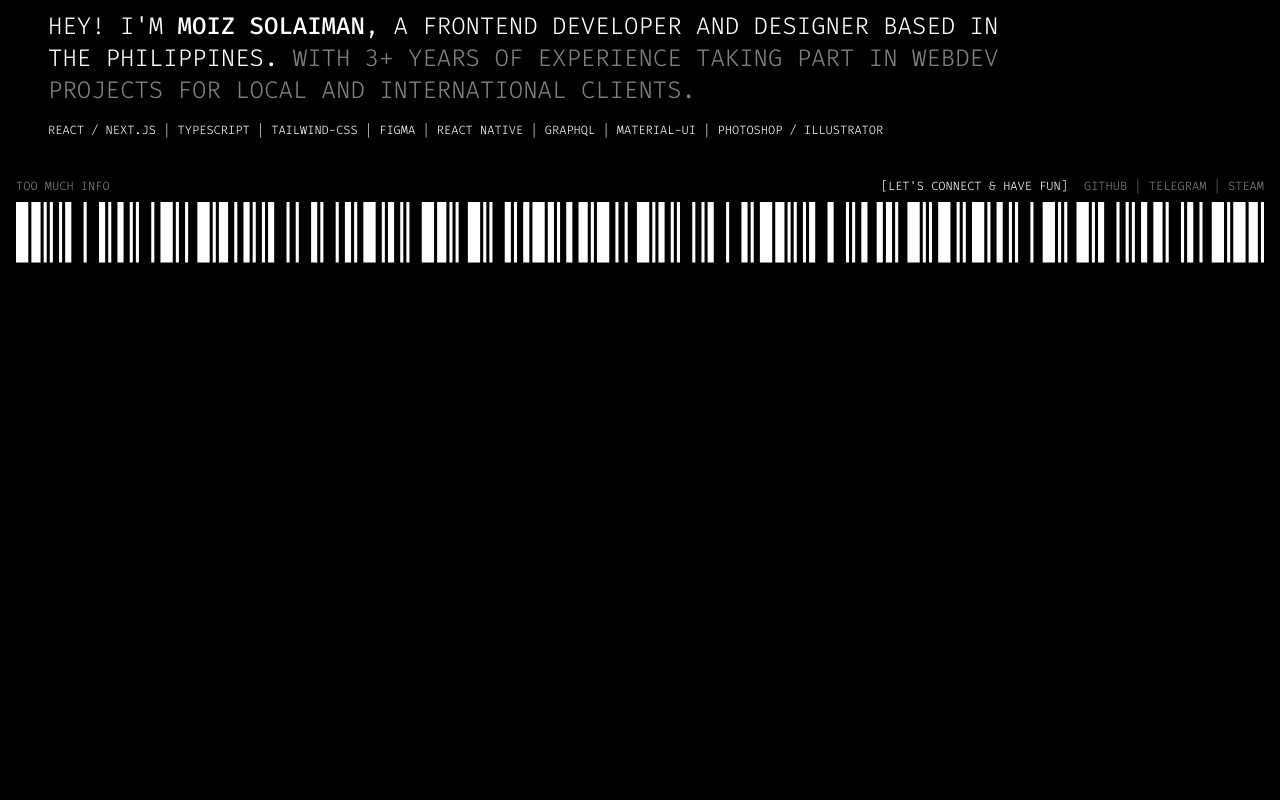
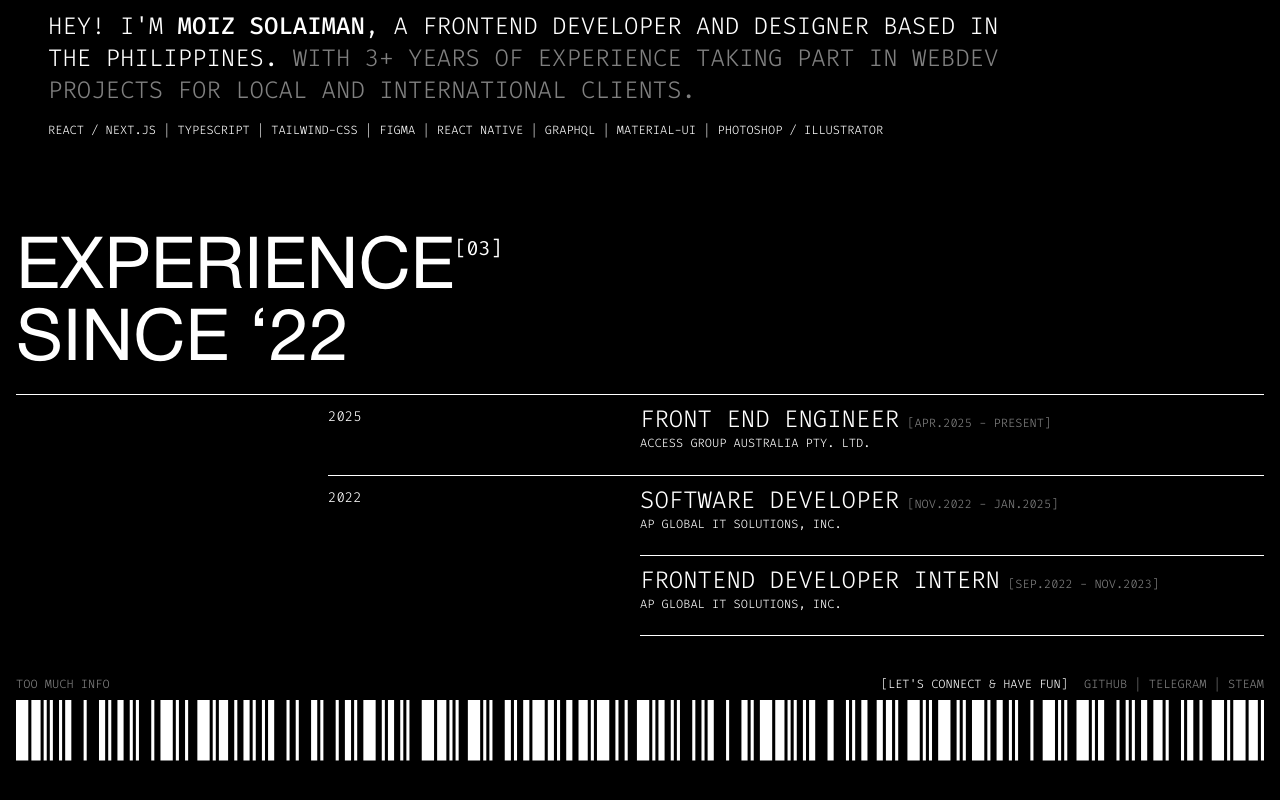
Before and after one commit to amsolaiman/my-portfolio-website-new, a Next.js app: page / in a window 1280 px wide. Shown: the part 886-1686 px from the top of the page. Built offline with nearby package versions, Linux system fonts and the light colour scheme.

Commit message:
feat: add experience section & data (#25)
* chore: update lint rule for `noArrayIndexKey` to warn

* chore: install date-fns

* feat: add experience section & data

```diff
--- a/biome.json
+++ b/biome.json
@@ -19,7 +19,8 @@
     "rules": {
       "recommended": true,
       "suspicious": {
-        "noUnknownAtRules": "off"
+        "noUnknownAtRules": "off",
+        "noArrayIndexKey": "warn"
       }
     },
     "domains": {
--- a/package.json
+++ b/package.json
@@ -17,6 +17,7 @@
   },
   "dependencies": {
     "clsx": "^2.1.1",
+    "date-fns": "^4.1.0",
     "lenis": "^1.3.15",
     "next": "16.0.1",
     "react": "19.2.0",
--- /dev/null
+++ b/src/_store/experience.ts
@@ -0,0 +1,41 @@
+// ----------------------------------------------------------------------
+
+export interface IExperience {
+  title: string;
+  startDate: Date;
+  endDate: Date | null;
+  isCurrent: boolean;
+  employer: string;
+  employerLink: string | null;
+}
+
+// ----------------------------------------------------------------------
+
+const experience: IExperience[] = [
+  {
+    title: "Frontend Developer Intern",
+    startDate: new Date(2022, 8, 5),
+    endDate: new Date(2023, 10, 28),
+    isCurrent: false,
+    employer: "AP Global IT Solutions, Inc.",
+    employerLink: "https://www.apgitsolutions.com/",
+  },
+  {
+    title: "Software Developer",
+    startDate: new Date(2022, 10, 29),
+    endDate: new Date(2025, 0, 7),
+    isCurrent: false,
+    employer: "AP Global IT Solutions, Inc.",
+    employerLink: "https://www.apgitsolutions.com/",
+  },
+  {
+    title: "Front End Engineer",
+    startDate: new Date(2025, 3, 2),
+    endDate: null,
+    isCurrent: true,
+    employer: "Access Group Australia Pty. Ltd.",
+    employerLink: "https://www.accessgroup.net.au/",
+  },
+];
+
+export default experience;
--- a/src/app/page.tsx
+++ b/src/app/page.tsx
@@ -2,6 +2,7 @@
 import Layout from "@/layout";
 // sections
 import AboutView from "@/sections/about";
+import ExperienceView from "@/sections/experience/view";
 import HeroView from "@/sections/hero";
 import PrefooterView from "@/sections/prefooter";
 
@@ -14,6 +15,8 @@ export default function Page() {
 
       <AboutView />
 
+      <ExperienceView />
+
       <PrefooterView />
     </Layout>
   );
--- /dev/null
+++ b/src/sections/experience/index.ts
@@ -0,0 +1 @@
+export { default } from "./view";
--- /dev/null
+++ b/src/sections/experience/view.tsx
@@ -0,0 +1,124 @@
+import { format } from "date-fns";
+import Link from "next/link";
+// data
+import experience, { type IExperience } from "@/_store/experience";
+import { cn } from "@/utils/tw-merge";
+
+// ----------------------------------------------------------------------
+
+type GroupedArrayType = {
+  year: string;
+  items: IExperience[];
+};
+
+// ----------------------------------------------------------------------
+
+export default function ExperienceView() {
+  const categorizeArray = (array: IExperience[]): GroupedArrayType[] => {
+    const map: { [key: string]: IExperience[] } = array.reduce(
+      (acc: { [key: string]: IExperience[] }, value: IExperience) => {
+        const year: string = value.startDate.getFullYear().toString();
+
+        acc[year] = acc[year] || [];
+
+        acc[year].push(value);
+
+        return acc;
+      },
+      {} as { [key: string]: IExperience[] },
+    );
+
+    const result = Object.keys(map)
+      .map((element) => ({
+        year: element,
+        items: map[element].sort(
+          (a, b) => Number(b.startDate) - Number(a.startDate),
+        ),
+      }))
+      .sort((a, b) => Number(b.year) - Number(a.year));
+
+    return result;
+  };
+
+  return (
+    <section id="experience" className="px-4 pt-24">
+      <div className="flex mb-4 ">
+        <h1 className="text-7xl font-sans uppercase">
+          Experience
+          <br />
+          since ‘22
+        </h1>
+
+        <h5 className="text-xl uppercase">
+          [{String(experience.length).padStart(2, "0")}]
+        </h5>
+      </div>
+
+      <div className="w-full border-t flex justify-end">
+        <div className="flex flex-col divide-y w-3/4">
+          {categorizeArray(experience).map((group, gIndex, gArray) => {
+            const isLastGroup = gIndex === gArray.length - 1;
+
+            return (
+              <div key={group.year + gIndex} className="flex">
+                <p className="py-3 w-1/2 text-sm uppercase font-light h-auto">
+                  {group.year}
+                </p>
+
+                <div className="flex flex-col divide-y w-full">
+                  {group.items.map((exp, eIndex) => {
+                    const startDate = format(exp.startDate, "MMM.yyyy");
+
+                    const endDate =
+                      !exp.isCurrent && exp.endDate
+                        ? format(exp.endDate, "MMM.yyyy")
+                        : "Present";
+
+                    const duration = `[${startDate} - ${endDate}]`;
+
+                    const isLastItem = eIndex === group.items.length - 1;
+
+                    return (
+                      <div
+                        key={exp.title + eIndex}
+                        className={cn(
+                          "py-2 flex flex-col min-h-20",
+                          isLastGroup && isLastItem && "border-b",
+                        )}
+                      >
+                        <div className="flex items-baseline gap-2">
+                          <h3 className="text-2xl font-light uppercase">
+                            {exp.title}
+                          </h3>
+
+                          <p className="text-xs uppercase font-light opacity-50">
+                            {duration}
+                          </p>
+                        </div>
+
+                        <span className="text-xs uppercase font-light">
+                          {exp.employerLink ? (
+                            <Link
+                              href={exp.employerLink ?? ""}
+                              rel="noopener noreferrer"
+                              target="_blank"
+                              className="w-fit hover:opacity-70 transition-opacity"
+                            >
+                              {exp.employer}
+                            </Link>
+                          ) : (
+                            <p>{exp.employer}</p>
+                          )}
+                        </span>
+                      </div>
+                    );
+                  })}
+                </div>
+              </div>
+            );
+          })}
+        </div>
+      </div>
+    </section>
+  );
+}
```
Also changed, not shown: 1 other file (tests, documents, lock files or other folders).
